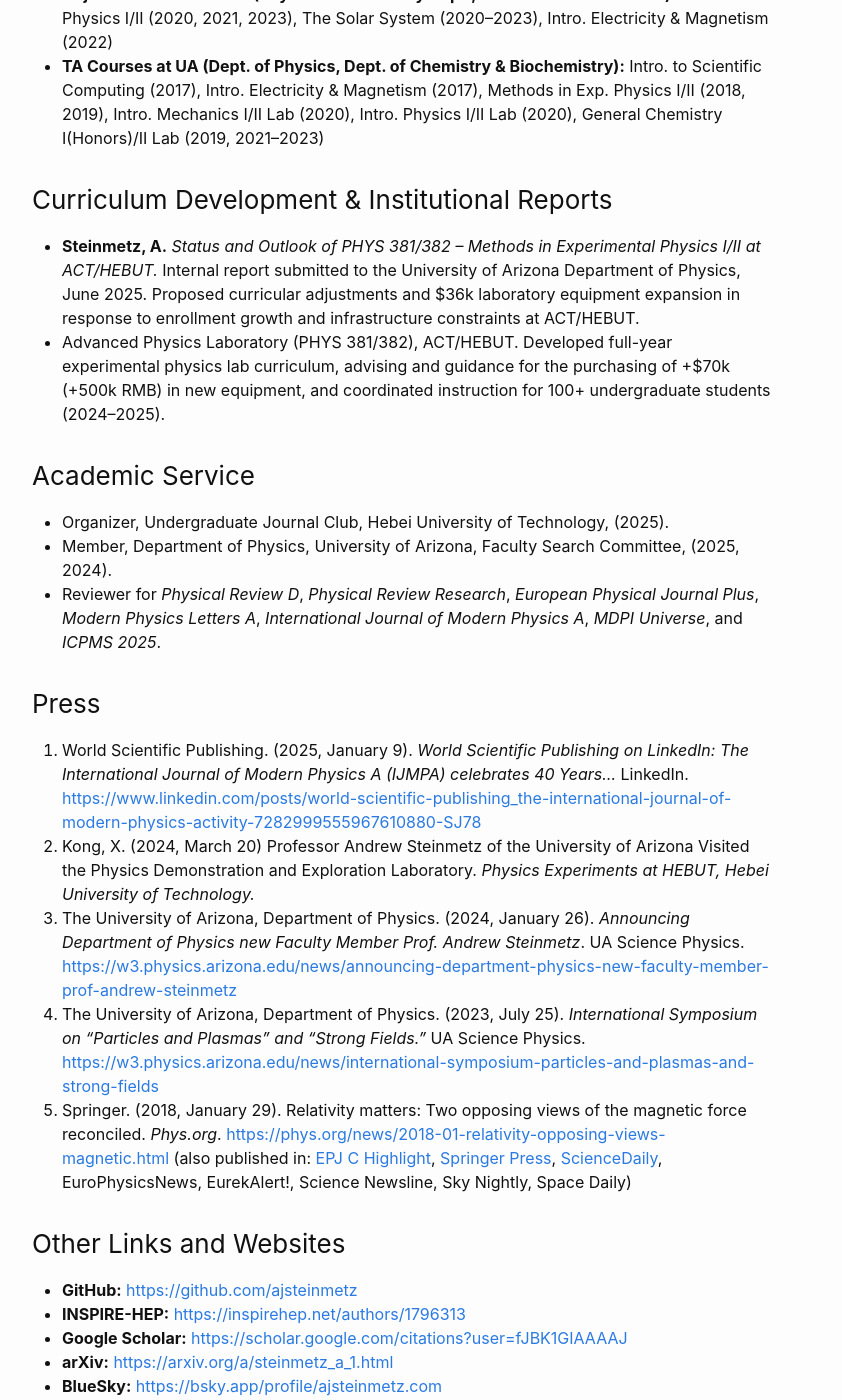
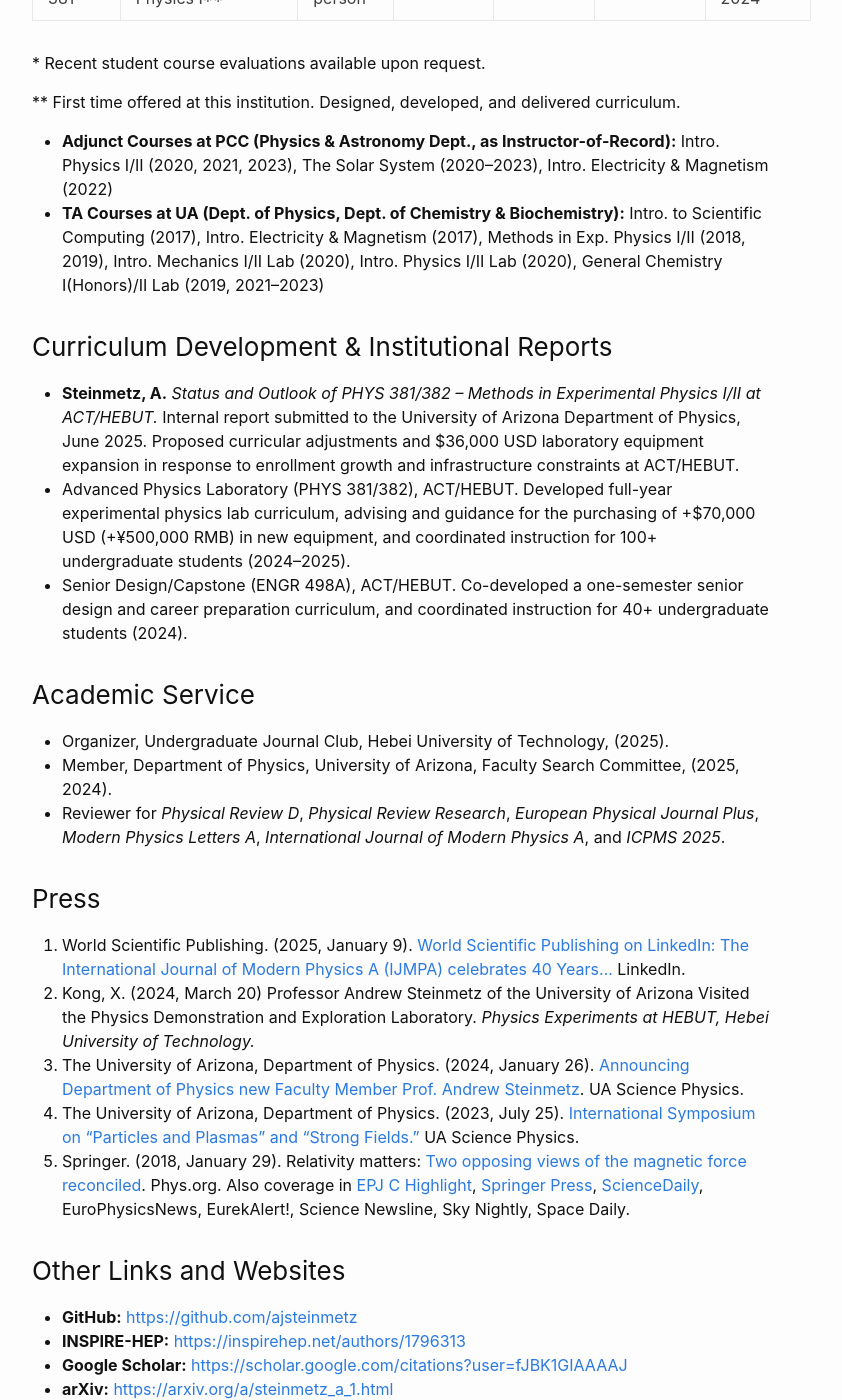
Before and after one commit to ajsteinmetz/ajsteinmetz.github.io, a Jekyll site: the page built from cv.md, in a window 1280 px wide and 1400 px high, scrolled down 4871 px. Shown: the whole window, without its empty margins (238-1080 px from the left). Built offline with Jekyll 4.4.1, drawn with Linux system fonts in a browser that asks for light colours; our own code applies the rules of GitHub Pages for plain Markdown files; comment, search, counter and statistics services are not loaded; some of the changed text lies outside the part shown.

Commit message:
Update cv.md

```diff
--- a/cv.md
+++ b/cv.md
@@ -63,9 +66,9 @@
 4. Evans, S., **Steinmetz, A.** "Anomalous magnetic moment in the QCD vacuum." (in preparation, 2025).
 
 #### Public Outreach
-1. Steinmetz, A. (2024, November 7). Proving that SU(2) is compact (and other group theory bits). [https://ajsteinmetz.github.io/mathematics/2024/11/07/su2-compactness.html](https://ajsteinmetz.github.io/mathematics/2024/11/07/su2-compactness.html)
-2. Steinmetz, A. (2024, October 17). Einstein’s mass-energy and kinetic energy. [https://ajsteinmetz.github.io/physics/2024/10/17/kinetic-energy-coefficient.html](https://ajsteinmetz.github.io/physics/2024/10/17/kinetic-energy-coefficient.html)
-3. Steinmetz, A. (2024, October 16). Can we ever detect the graviton? [https://ajsteinmetz.github.io/physics/2024/10/16/graviton-detector.html](https://ajsteinmetz.github.io/physics/2024/10/16/graviton-detector.html)
+1. Steinmetz, A. (2024, November 7). [Proving that SU(2) is compact (and other group theory bits).](https://ajsteinmetz.github.io/mathematics/2024/11/07/su2-compactness.html)
+2. Steinmetz, A. (2024, October 17). [Einstein's mass-energy and kinetic energy.](https://ajsteinmetz.github.io/physics/2024/10/17/kinetic-energy-coefficient.html)
+3. Steinmetz, A. (2024, October 16). [Can we ever detect the graviton?](https://ajsteinmetz.github.io/physics/2024/10/16/graviton-detector.html)
 
 ### Conference Presentations & Talks
 
@@ -86,6 +89,10 @@
 6. Rafelski, J. (presenter), <b>Steinmetz, A.</b>, "Strong Field Physics: Report on Frankfurt School and Current Arizona Effort." <i>Margaret Island Symposium on Particles & Plasmas (PP2022).</i> HUN-REN Wigner Research Centre for Physics, Budapest, Hungary. May 17, 2022. [10.13140/RG.2.2.13363.13600](http://dx.doi.org/10.13140/RG.2.2.13363.13600)
 
 In addition, I have closely collaborated on preparing research and academic talks delivered at the following conferences/institutes: Deutsche Elektronen-Synchrotron/DESY (2024), Margaret Island Symposium on Particles \& Plasmas (PP2023), Polish Academy of Science at Warsaw University (2023), XI International Conference on New Frontiers in Physics (ICNFP 2022), The University of Arizona (2022), Hungarian Academy of Sciences (2022), Institute of Theoretical Physics Uniwersytet Wroclawski (2022), 21st Zimanyi School Winter Workshop on Heavy Ion Physics (2021), 4th LeCosPA Symposium (2021).
+
+### Grants & Awards
+1. 2023 Springer-Verlag Conference Sponsorship (PP2023)
+2. 2023 Fanfare Graduate Travel Award, The University of Arizona, $1,500 USD (PP2023, ELI-Beamlines)
 
 ### Teaching Experience (as Instructor-of-Record)\*
 
@@ -109,21 +116,22 @@
 - **TA Courses at UA (Dept. of Physics, Dept. of Chemistry & Biochemistry):** Intro. to Scientific Computing (2017), Intro. Electricity & Magnetism (2017), Methods in Exp. Physics I/II (2018, 2019), Intro. Mechanics I/II Lab (2020), Intro. Physics I/II Lab (2020), General Chemistry I(Honors)/II Lab (2019, 2021--2023)
 
 ### Curriculum Development & Institutional Reports
- - <b>Steinmetz, A.</b> <i>Status and Outlook of PHYS 381/382 -- Methods in Experimental Physics I/II at ACT/HEBUT.</i> Internal report submitted to the University of Arizona Department of Physics, June 2025. Proposed curricular adjustments and $36k laboratory equipment expansion in response to enrollment growth and infrastructure constraints at ACT/HEBUT.
- - Advanced Physics Laboratory (PHYS 381/382), ACT/HEBUT. Developed full-year experimental physics lab curriculum, advising and guidance for the purchasing of +\$70k (+500k RMB) in new equipment, and coordinated instruction for 100+ undergraduate students (2024--2025).
+ - <b>Steinmetz, A.</b> <i>Status and Outlook of PHYS 381/382 -- Methods in Experimental Physics I/II at ACT/HEBUT.</i> Internal report submitted to the University of Arizona Department of Physics, June 2025. Proposed curricular adjustments and $36,000 USD laboratory equipment expansion in response to enrollment growth and infrastructure constraints at ACT/HEBUT.
+ - Advanced Physics Laboratory (PHYS 381/382), ACT/HEBUT. Developed full-year experimental physics lab curriculum, advising and guidance for the purchasing of +$70,000 USD (+¥500,000 RMB) in new equipment, and coordinated instruction for 100+ undergraduate students (2024--2025).
+ - Senior Design/Capstone (ENGR 498A), ACT/HEBUT. Co-developed a one-semester senior design and career preparation curriculum, and coordinated instruction for 40+ undergraduate students (2024).
 
 ### Academic Service
 - Organizer, Undergraduate Journal Club, Hebei University of Technology, (2025).
 - Member, Department of Physics, University of Arizona, Faculty Search Committee, (2025, 2024).
-- Reviewer for _Physical Review D_, _Physical Review Research_, _European Physical Journal Plus_, _Modern Physics Letters A_, _International Journal of Modern Physics A_, _MDPI Universe_, and _ICPMS 2025_.
+- Reviewer for _Physical Review D_, _Physical Review Research_, _European Physical Journal Plus_, _Modern Physics Letters A_, _International Journal of Modern Physics A_, and _ICPMS 2025_.
 
 ### Press
 
-1. World Scientific Publishing. (2025, January 9). *World Scientific Publishing on LinkedIn: The International Journal of Modern Physics A (IJMPA) celebrates 40 Years...* LinkedIn. [https://www.linkedin.com/posts/world-scientific-publishing_the-international-journal-of-modern-physics-activity-7282999555967610880-SJ78](https://www.linkedin.com/posts/world-scientific-publishing_the-international-journal-of-modern-physics-activity-7282999555967610880-SJ78)
+1. World Scientific Publishing. (2025, January 9). [World Scientific Publishing on LinkedIn: The International Journal of Modern Physics A (IJMPA) celebrates 40 Years...](https://www.linkedin.com/posts/world-scientific-publishing_the-international-journal-of-modern-physics-activity-7282999555967610880-SJ78) LinkedIn.
 2. Kong, X. (2024, March 20) Professor Andrew Steinmetz of the University of Arizona Visited the Physics Demonstration and Exploration Laboratory. *Physics Experiments at HEBUT, Hebei University of Technology.*
-3. The University of Arizona, Department of Physics. (2024, January 26). *Announcing Department of Physics new Faculty Member Prof. Andrew Steinmetz*. UA Science Physics. [https://w3.physics.arizona.edu/news/announcing-department-physics-new-faculty-member-prof-andrew-steinmetz](https://w3.physics.arizona.edu/news/announcing-department-physics-new-faculty-member-prof-andrew-steinmetz)
-4. The University of Arizona, Department of Physics. (2023, July 25). *International Symposium on "Particles and Plasmas" and "Strong Fields."* UA Science Physics. [https://w3.physics.arizona.edu/news/international-symposium-particles-and-plasmas-and-strong-fields](https://w3.physics.arizona.edu/news/international-symposium-particles-and-plasmas-and-strong-fields)
-5. Springer. (2018, January 29). Relativity matters: Two opposing views of the magnetic force reconciled. *Phys.org*. [https://phys.org/news/2018-01-relativity-opposing-views-magnetic.html](https://phys.org/news/2018-01-relativity-opposing-views-magnetic.html) (also published in: [EPJ C Highlight](https://www.epj.org/epjc-news/1422-epjc-highlight-relativity-matters-two-opposing-views-of-the-magnetic-force-reconciled), [Springer Press](https://www.springer.com/gp/about-springer/media/research-news/all-english-research-news/relativity-matters--two-opposing-views-of-the-magnetic-force-reconciled/15417658), [ScienceDaily](https://www.sciencedaily.com/releases/2018/01/180129131327.htm), EuroPhysicsNews, EurekAlert!, Science Newsline, Sky Nightly, Space Daily)
+3. The University of Arizona, Department of Physics. (2024, January 26). [Announcing Department of Physics new Faculty Member Prof. Andrew Steinmetz](https://w3.physics.arizona.edu/news/announcing-department-physics-new-faculty-member-prof-andrew-steinmetz). UA Science Physics.
+4. The University of Arizona, Department of Physics. (2023, July 25). [International Symposium on "Particles and Plasmas" and "Strong Fields."](https://w3.physics.arizona.edu/news/international-symposium-particles-and-plasmas-and-strong-fields) UA Science Physics.
+5. Springer. (2018, January 29). Relativity matters: [Two opposing views of the magnetic force reconciled](https://phys.org/news/2018-01-relativity-opposing-views-magnetic.html). Phys.org. Also coverage in [EPJ C Highlight](https://www.epj.org/epjc-news/1422-epjc-highlight-relativity-matters-two-opposing-views-of-the-magnetic-force-reconciled), [Springer Press](https://www.springer.com/gp/about-springer/media/research-news/all-english-research-news/relativity-matters--two-opposing-views-of-the-magnetic-force-reconciled/15417658), [ScienceDaily](https://www.sciencedaily.com/releases/2018/01/180129131327.htm), EuroPhysicsNews, EurekAlert!, Science Newsline, Sky Nightly, Space Daily.
 
 ### Other Links and Websites
 
```
Also changed, not shown: other parts of cv.md (+3 -0 lines).
